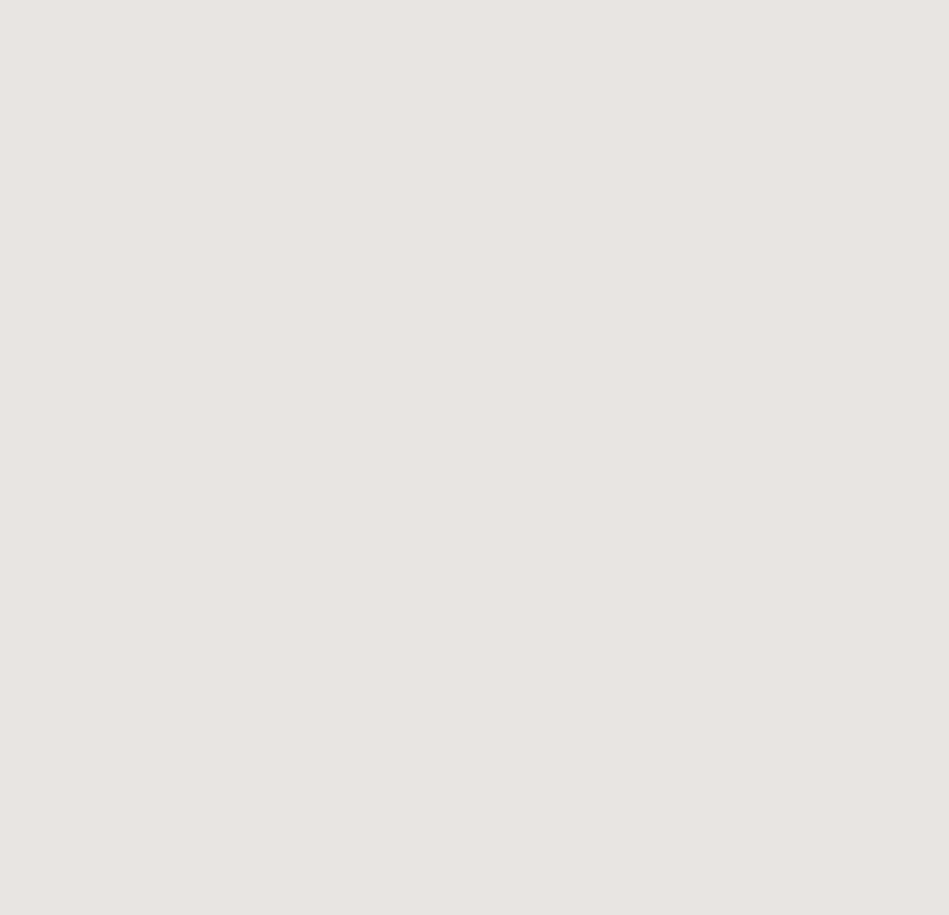
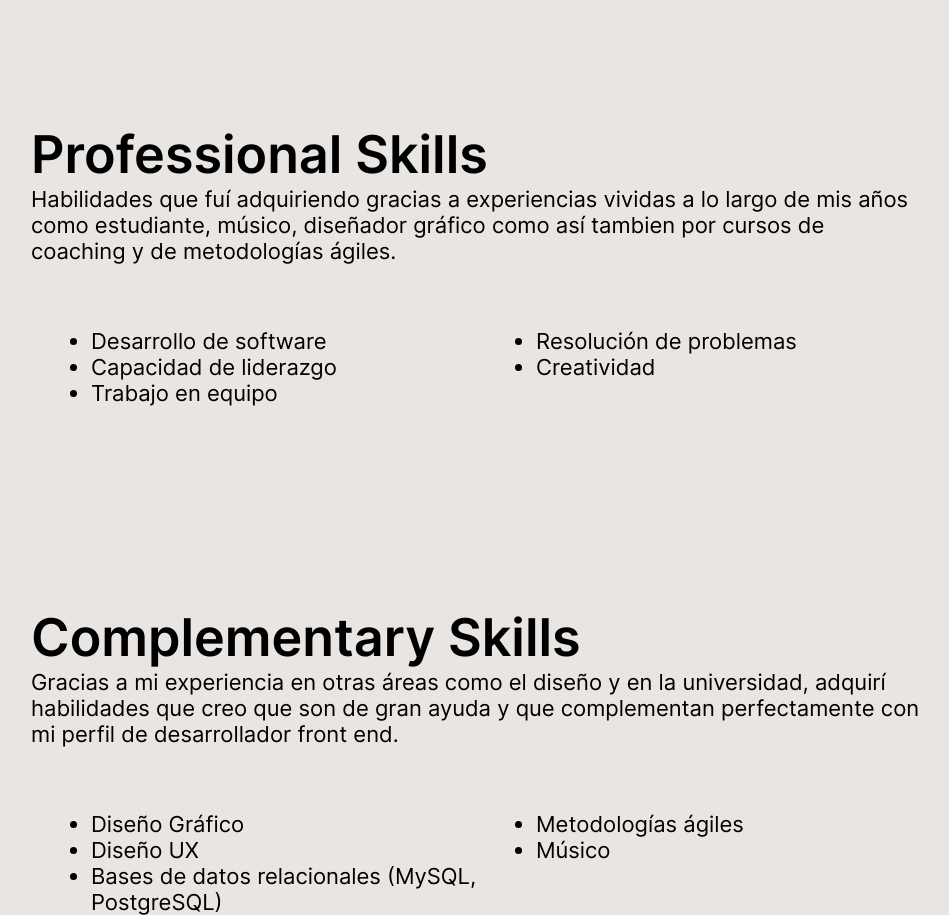
Before and after one commit to leomoreno99/leomoreno-portfolio, a React (Create React App) app: page / in a window 1280 px wide. Shown: the part 1880-2795 px from the top of the page, without its empty margins (33-982 px from the left). Before the commit the page ends 1803 px from the top, so only its background shows below. Built offline with nearby package versions, Linux system fonts and the light colour scheme.

Commit message:
Other Skills complete

```diff
--- a/src/components/AboutSection.js
+++ b/src/components/AboutSection.js
@@ -1,23 +1,23 @@
-import React from 'react'
-import styled from 'styled-components';
-import Ptext from './Ptext'
-import SectionTitle from './SectionTitle'
-import Skill from './Skill';
+import React from "react";
+import styled from "styled-components";
+import Ptext from "./Ptext";
+import SectionTitle from "./SectionTitle";
+import Skill from "./Skill";
 
-import JsLogo from '../assets/images/javascript-logo-bn.svg';
-import CssLogo from '../assets/images/css-logo-bn.svg';
-import ExpressLogo from '../assets/images/express-logo-bn.svg';
-import GitLogo from '../assets/images/git-logo-bn.svg';
-import HtmlLogo from '../assets/images/html-logo-bn.svg';
-import NodeLogo from '../assets/images/node-logo-bn.svg';
-import ReactLogo from '../assets/images/react-logo-bn.svg';
+import JsLogo from "../assets/images/javascript-logo-bn.svg";
+import CssLogo from "../assets/images/css-logo-bn.svg";
+import ExpressLogo from "../assets/images/express-logo-bn.svg";
+import GitLogo from "../assets/images/git-logo-bn.svg";
+import HtmlLogo from "../assets/images/html-logo-bn.svg";
+import NodeLogo from "../assets/images/node-logo-bn.svg";
+import ReactLogo from "../assets/images/react-logo-bn.svg";
+import OtherSkill from "./OtherSkill";
 
 const AboutSectionStyle = styled.div`
   .aboutSection {
     margin-top: 20rem;
-
     span {
-            font-family: 'Inter Extra Light';
+      font-family: "Inter Extra Light";
 
       a {
         color: var(--black);
@@ -25,42 +25,49 @@ const AboutSectionStyle = styled.div`
         text-decoration-color: var(--orange);
       }
     }
-
   }
-
   .aboutSection__skills {
     margin-top: 20px;
-        /* display: grid;
-        grid-template-columns: repeat(4, 1fr);
-        grid-template-rows: 160px 160px; */
     display: flex;
     flex-wrap: wrap;
   }
-
   @media only screen and (max-width: 1200px) {
     .aboutSection {
       margin-top: 15rem;
     }
   }
-
   @media only screen and (max-width: 768px) {
     .aboutSection {
       margin-top: 0px;
     }
   }
+`;
 
-`;
+const skillsP = ['Desarrollo de software', 'Capacidad de liderazgo', 'Trabajo en equipo', 'Resolución de problemas', 'Creatividad']
+const skillsC = ['Diseño Gráfico', 'Diseño UX', 'Bases de datos relacionales (MySQL, PostgreSQL)', 'Metodologías ágiles', 'Músico']
 
 export default function AboutSection() {
   return (
     <AboutSectionStyle>
-        <div className='container'>
-          <div className='aboutSection' >
-            <SectionTitle heading='Software Skills' />
+      <div className="container">
+        <div className="aboutSection">
+          <SectionTitle heading="Software Skills" />
           <Ptext>
-            A lo largo de mi camino como desarrollador y amante de la tecnogogía he aprendido sobre varias tecnologías, cada una mas interesante que la anterior, he aquí mis predilectas y las que uso en el día a día. <span>Puedes ver algo de mi trabajo en <a href='https://github.com/leomoreno99' rel='noreferrer' target='_blank' >GitHub.</a></span>
+            A lo largo de mi camino como desarrollador y amante de la tecnogogía
+            he aprendido sobre varias tecnologías, cada una mas interesante que
+            la anterior, he aquí mis predilectas y las que uso en el día a día.{" "}
+            <span>
+              Puedes ver algo de mi trabajo en{" "}
+              <a
+                href="https://github.com/leomoreno99"
+                rel="noreferrer"
+                target="_blank"
+              >
+                GitHub.
+              </a>
+            </span>
           </Ptext>
-            <div className='aboutSection__skills'>
+          <div className="aboutSection__skills">
             <Skill image={JsLogo} />
             <Skill image={ReactLogo} />
             <Skill image={HtmlLogo} />
@@ -68,10 +75,19 @@ export default function AboutSection() {
             <Skill image={NodeLogo} />
             <Skill image={ExpressLogo} />
             <Skill image={GitLogo} />
-
           </div>
+          <OtherSkill
+          heading='Professional Skills'
+          subheading='Habilidades que fuí adquiriendo gracias a experiencias vividas a lo largo de mis años como estudiante, músico, diseñador gráfico como así tambien por cursos de coaching  y de metodologías ágiles.'
+          skills={skillsP}
+            />
+        <OtherSkill
+          heading='Complementary Skills'
+          subheading='Gracias a mi experiencia en otras áreas como el diseño y en la universidad, adquirí habilidades que creo que son de gran ayuda y que complementan perfectamente con mi perfil de desarrollador front end.'
+          skills={skillsC}
+            />
         </div>
       </div>
     </AboutSectionStyle>
-  )
+  );
 }
--- /dev/null
+++ b/src/components/OtherSkill.js
@@ -0,0 +1,31 @@
+import React from 'react'
+import styled from 'styled-components';
+import Ptext from "./Ptext";
+import SectionTitle from "./SectionTitle";
+import SkillList from './SkillList';
+
+const OtherSkillStyle = styled.div`
+    margin-top: 20rem;
+    @media only screen and (max-width: 1200px) {
+
+      margin-top: 15rem;
+
+  }
+  @media only screen and (max-width: 768px) {
+
+      margin-top: 8rem;
+
+  }
+`;
+
+export default function OtherSkill({heading, subheading, skills}) {
+  return (
+    <OtherSkillStyle>
+        <SectionTitle heading={heading} />
+          <Ptext>
+              {subheading}
+          </Ptext>
+          <SkillList skill={skills} />
+    </OtherSkillStyle>
+  )
+}
--- /dev/null
+++ b/src/components/SkillList.js
@@ -0,0 +1,37 @@
+import React from 'react'
+import styled from 'styled-components';
+
+const SkillListStyle = styled.div`
+    margin-top: 6.4rem;
+    margin-left: 6rem;
+    width: 88rem;
+    ul {
+        column-count: 2;
+    }
+    li {
+        font-size: 2.2rem;
+    }
+    @media only screen and (max-width: 768px) {
+        width: 85%;
+        ul {
+        column-count: 1;
+    }
+    li {
+        font-size: 1.6rem;
+    }
+  }
+`;
+
+export default function SkillList({skill=['skill']}) {
+  return (
+    <SkillListStyle>
+        <ul>
+            {
+                skill.map((skill)=>{
+                return <li>{skill}</li>
+                })
+            }
+        </ul>
+    </SkillListStyle>
+  )
+}
--- a/src/styles/GlobalStyle.js
+++ b/src/styles/GlobalStyle.js
@@ -24,9 +24,9 @@ const GlobalStyles = createGlobalStyle`
     font-family: 'Inter Regular';
     background-color: var(--beige);
   }
-  ul,li{
+  /* ul,li{
     list-style: none;
-  }
+  } */
   a{
     text-decoration: none;
   }
```
Lines whose indentation alone changed are shown as unchanged.
